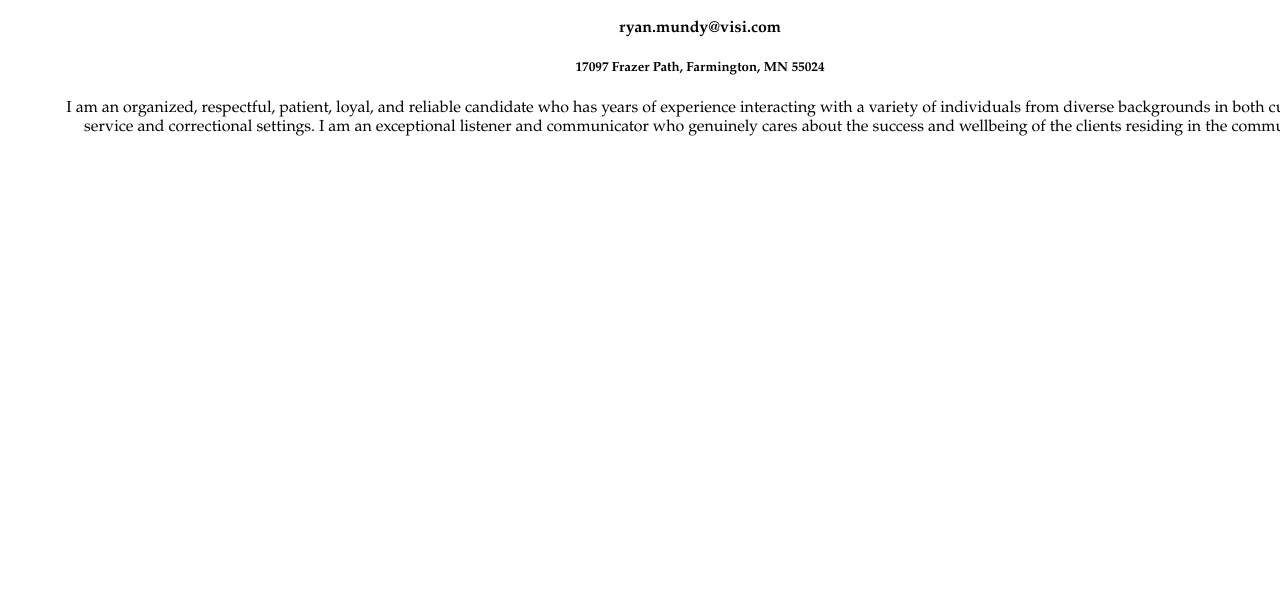
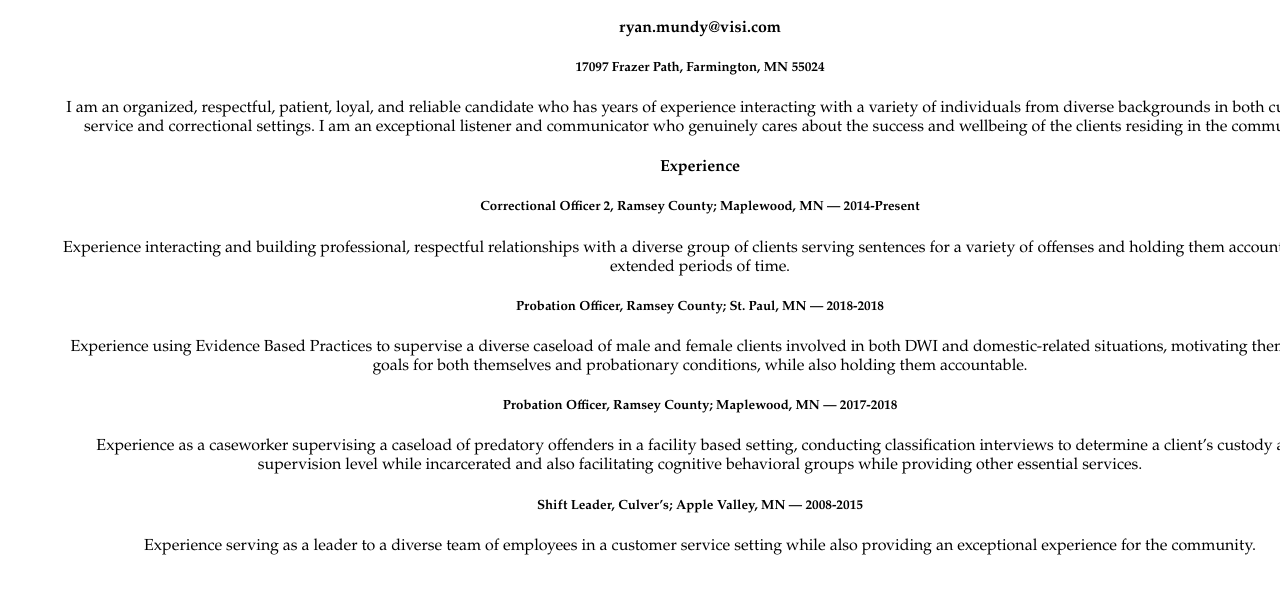
Before and after one commit to ryanmundy/ryanmundy.github.io, a plain HTML site: page index.html in a window 1280 px wide. Shown: the part 141-734 px from the top of the page. Drawn offline with Linux system fonts and the light colour scheme.

Commit message:
Update index.html

```diff
--- a/index.html
+++ b/index.html
@@ -11,6 +11,14 @@
         <h4>ryan.mundy@visi.com</h4>
       <h5>17097 Frazer Path, Farmington, MN 55024</h5>
       <p>I am an organized, respectful, patient, loyal, and reliable candidate who has years of experience interacting with a variety of individuals from diverse backgrounds in both customer service and correctional settings. I am an exceptional listener and communicator who genuinely cares about the success and wellbeing of the clients residing in the community.</p>
-
+      <h4>Experience</h4>
+      <h5>Correctional Officer 2, Ramsey County; Maplewood, MN — 2014-Present</h5>
+      <p>Experience interacting and building professional, respectful relationships with a diverse group of clients serving sentences for a variety of offenses and holding them accountable for extended periods of time.</p>
+      <h5>Probation Officer, Ramsey County; St. Paul, MN — 2018-2018</h5>
+      <p>Experience using Evidence Based Practices to supervise a diverse caseload of male and female clients involved in both DWI and domestic-related situations, motivating them to set goals for both themselves and probationary conditions, while also holding them accountable.</p>
+      <h5>Probation Officer, Ramsey County; Maplewood, MN — 2017-2018</h5>
+      <p>Experience as a caseworker supervising a caseload of predatory offenders in a facility based setting, conducting classification interviews to determine a client’s custody and supervision level while incarcerated and also facilitating cognitive behavioral groups while providing other essential services.</p>
+      <h5>Shift Leader, Culver’s; Apple Valley, MN — 2008-2015</h5>
+      <p>Experience serving as a leader to a diverse team of employees in a customer service setting while also providing an exceptional experience for the community.</p>
     <body>
 </html>
```
